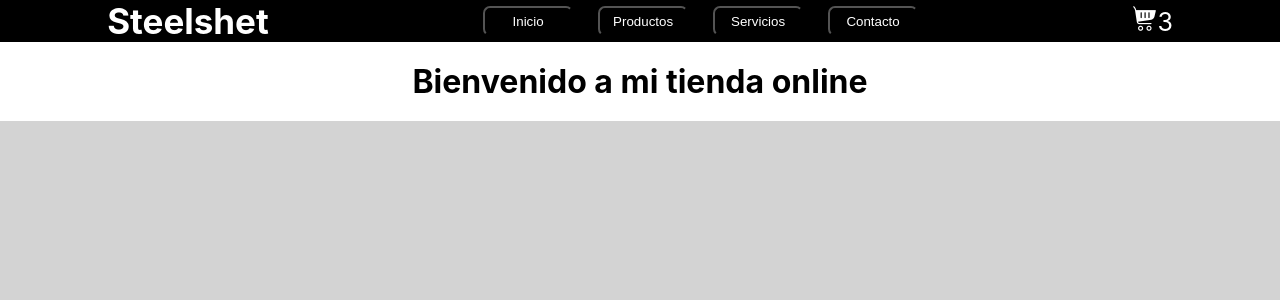
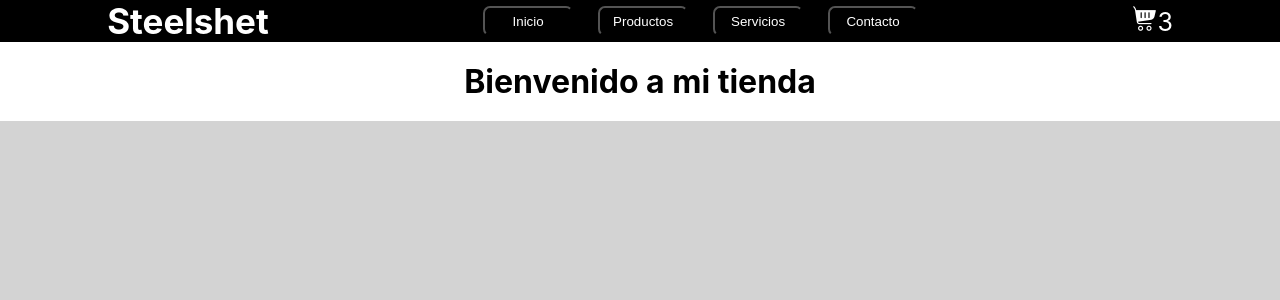
Before and after one commit to LuisCondori98/project-react, a React (Create React App) app: page / in a window 1280 px wide. Shown: the top 300 px of the page. Built offline with nearby package versions, Linux system fonts and the light colour scheme.

Commit message:
PreEntrega1Condori

```diff
--- a/src/App.js
+++ b/src/App.js
@@ -7,7 +7,7 @@ function App() {
   return (
     <div className="App">
       <NavBar />
-      <ItemListContainer greetinging={"Bienvenido a mi tienda online"}/>
+      <ItemListContainer greetinging={"Bienvenido a mi tienda"}/>
       {/* <Counter title={"manzanas"} initial={0} stock={5}/>
       <Counter title={"naranjas"} initial={0} stock={6}/> */}
     </div>
```
